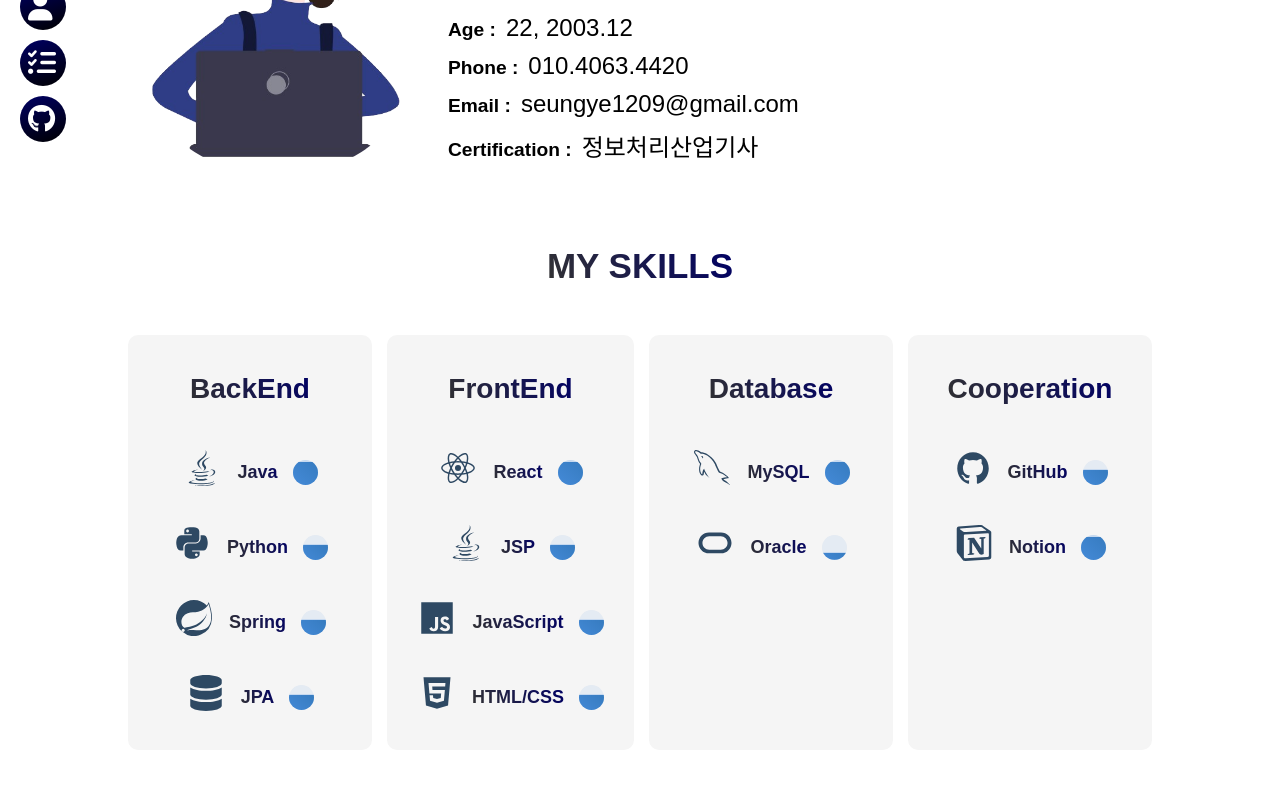
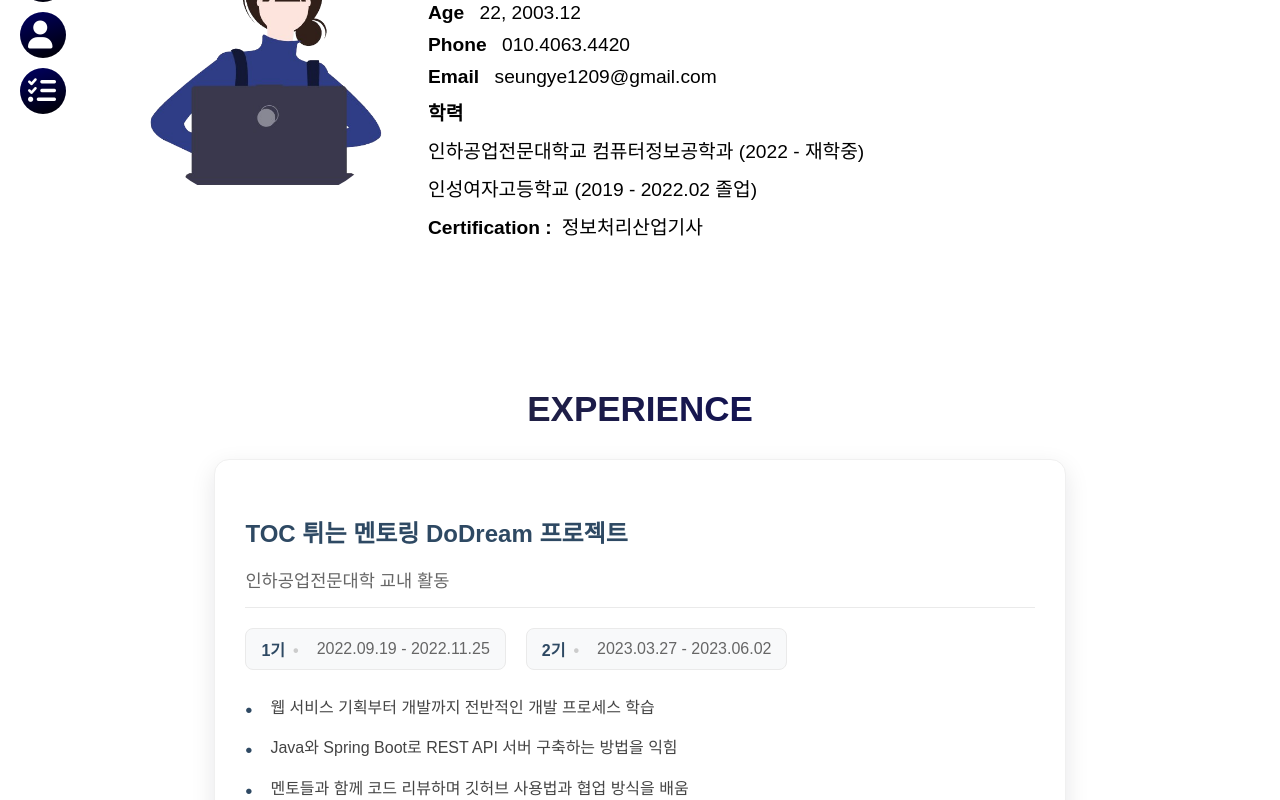
Before and after one commit to LSY0108/portfolio, a React (Create React App) app: page /About in a window 1280 px wide. Shown: the part 360-1160 px from the top of the page. Before the commit the page ends 1130 px from the top, so only its background shows below. Built offline with nearby package versions, Linux system fonts and the light colour scheme; a web font is replaced by a local one.

Commit message:
about update

```diff
--- a/src/components/About/About.js
+++ b/src/components/About/About.js
@@ -7,6 +7,21 @@ import './about.css';
 import Me2 from './Me2.png';
 
 function About(props) {
+    const experienceData = {
+        title: "TOC 튀는 멘토링 DoDream 프로젝트",
+        organization: "인하공업전문대학 교내 활동",
+        periods: [
+            { term: "1기", date: "2022.09.19 - 2022.11.25" },
+            { term: "2기", date: "2023.03.27 - 2023.06.02" }
+        ],
+        achievements: [
+            "웹 서비스 기획부터 개발까지 전반적인 개발 프로세스 학습",
+            "Java와 Spring Boot로 REST API 서버 구축하는 방법을 익힘",
+            "멘토들과 함께 코드 리뷰하며 깃허브 사용법과 협업 방식을 배움",
+            "주간 개발 진행상황 발표와 피드백을 통한 프로젝트 완성도 향상"
+        ]
+    };
+
     return (
         <div className="styled-about">
             <div className="about-container">
@@ -16,14 +31,43 @@ function About(props) {
                     <div className="info-text">
                         <h2 className="section-title">PERSONAL INFOS</h2>
                         <ul className="info-list">
-                            <li><span className="info-label">Name :</span>이승예</li>
-                            <li><span className="info-label">Age :</span>22, 2003.12</li>
-                            <li><span className="info-label">Phone :</span>010.4063.4420</li>
-                            <li><span className="info-label">Email :</span>seungye1209@gmail.com</li>
+                            <li><span className="info-label">Name  </span>이승예</li>
+                            <li><span className="info-label">Age </span>22, 2003.12</li>
+                            <li><span className="info-label">Phone </span>010.4063.4420</li>
+                            <li><span className="info-label">Email </span>seungye1209@gmail.com</li>
+                            <li><span className="info-label">학력 </span></li>
+                            <ul className="education-sublist">
+                                <li>인하공업전문대학교 컴퓨터정보공학과 (2022 - 재학중)</li>
+                                <li>인성여자고등학교 (2019 - 2022.02 졸업)</li>
+                            </ul>
                             <li><span className="info-label">Certification :</span>정보처리산업기사</li>
                         </ul>
                     </div>
                 </div>
+
+
+                <div className="introduction-section">
+                    <h2 className="about-Introduction-h2">EXPERIENCE</h2>
+                    <div className="experience-card">
+                        <h3 className="experience-title">{experienceData.title}</h3>
+                        <p className="experience-org">{experienceData.organization}</p>
+                        <div className="experience-periods">
+                            {experienceData.periods.map((period, index) => (
+                                <div key={index} className="period-item">
+                                    <span className="period-term">{period.term}</span>
+                                    <span className="period-date">{period.date}</span>
+                                </div>
+                            ))}
+                        </div>
+                        <ul className="experience-achievements">
+                            {experienceData.achievements.map((achievement, index) => (
+                                <li key={index}>{achievement}</li>
+                            ))}
+                        </ul>
+                    </div>
+                </div>
+
+
                 <h2 className="about-SKILLS-h2">MY SKILLS</h2>
                 <div className="skills-section">
                     <div className="container">
@@ -83,7 +127,7 @@ const Skill = ({icon, title, level}) => {
                     <div className="skill-level">
                         <div
                             className="wave-container"
-                            style={{ height: levelHeight[level] }}
+                            style={{height: levelHeight[level]}}
                         >
                             <div className="wave"></div>
                         </div>
--- a/src/components/About/about.css
+++ b/src/components/About/about.css
@@ -190,7 +190,7 @@ body {
     padding: 0;
     margin: 0;
     text-align: left;
-    font-size: 1.5rem;
+    font-size: 1.2rem;
 }
 
 .info-list li {
@@ -221,7 +221,7 @@ body {
 }
 
 .profile-image {
-    width: 300px;
+    width: 280px;
     height: auto;
     border-radius: 50%;
     margin-left: 20px;
@@ -230,3 +230,129 @@ body {
 .icon-title:hover {
     transform: translateY(-3px);
 }
+
+
+
+
+
+
+.introduction-section {
+    width: 80%;
+    margin: 50px auto;
+    padding: 20px;
+}
+
+.about-Introduction-h2 {
+    font-size: 35px;
+    background: linear-gradient(240deg, rgba(0, 0, 100, 1), rgba(0, 0, 0, 0.8));
+    -webkit-background-clip: text;
+    -webkit-text-fill-color: transparent;
+    font-weight: bold;
+    margin-bottom: 30px;
+    text-align: center;
+}
+
+.experience-card {
+    background-color: white;
+    border-radius: 15px;
+    padding: 30px;
+    box-shadow: rgba(17, 17, 26, 0.1) 0px 8px 24px;
+    transition: transform 0.3s ease;
+    border: 1px solid #f0f0f0;
+}
+
+.experience-card:hover {
+    transform: translateY(-5px);
+    box-shadow: rgba(17, 17, 26, 0.1) 0px 16px 36px;
+}
+
+.experience-title {
+    color: #2E4963;
+    font-size: 1.5rem;
+    font-weight: 600;
+    margin-bottom: 8px;
+    text-align: left;
+}
+
+.experience-org {
+    color: #666;
+    font-size: 1.1rem;
+    margin-bottom: 20px;
+    padding-bottom: 15px;
+    border-bottom: 1px solid #eaeaea;
+    text-align: left;
+}
+
+.experience-periods {
+    display: flex;
+    gap: 20px;
+    margin-bottom: 25px;
+    flex-wrap: wrap;
+}
+
+.period-item {
+    background-color: #f8f9fa;
+    padding: 8px 15px;
+    border-radius: 8px;
+    display: inline-flex;
+    align-items: center;
+    border: 1px solid #eaeaea;
+}
+
+.period-term {
+    font-weight: 600;
+    margin-right: 10px;
+    color: #2E4963;
+    position: relative;
+}
+
+.period-term::after {
+    content: "•";
+    margin: 0 8px;
+    color: #ccc;
+}
+
+.period-date {
+    color: #666;
+}
+
+.experience-achievements {
+    list-style: none;
+    padding: 0;
+    margin: 0;
+    text-align: left;
+}
+
+.experience-achievements li {
+    position: relative;
+    padding-left: 25px;
+    margin-bottom: 15px;
+    color: #444;
+    font-size: 1rem;
+    line-height: 1.6;
+}
+
+.experience-achievements li::before {
+    content: "•";
+    position: absolute;
+    left: 0;
+    color: #2E4963;
+    font-weight: bold;
+    font-size: 1.2rem;
+}
+
+@media (max-width: 768px) {
+    .introduction-section {
+        width: 90%;
+        padding: 15px;
+    }
+
+    .experience-periods {
+        flex-direction: column;
+        gap: 10px;
+    }
+
+    .period-item {
+        width: 100%;
+    }
+}
--- a/src/components/Header/Header.js
+++ b/src/components/Header/Header.js
@@ -1,10 +1,20 @@
 import React, { useState, useEffect } from "react";
-import { Link as RouterLink } from "react-router-dom";
+import { Link as RouterLink, useLocation } from "react-router-dom";
 import './header.css';
 
 function Header() {
     const [load, setLoad] = useState(false);
     const [activePage, setActivePage] = useState("home"); // 현재 활성화된 페이지 상태
+    const location = useLocation();
+
+    // 페이지 변경 감지하여 스크롤 처리
+    useEffect(() => {
+        window.scrollTo({
+            top: 0,
+            behavior: 'smooth'
+        });
+    }, [location.pathname]); // location.pathname이 변경될 때마다 실행
+
 
     useEffect(() => {
         setActivePage(localStorage.getItem('page'));
@@ -15,8 +25,8 @@ function Header() {
     }, []);
 
     const handlePageClick = (page) => {
-        localStorage.setItem('page',page);
-        setActivePage(page); // 아이콘 클릭 시 활성화된 페이지 상태 업데이트
+        localStorage.setItem('page', page);
+        setActivePage(page);
     };
 
     return (
@@ -40,12 +50,12 @@ function Header() {
                         <span>Projects</span>
                     </RouterLink>
                 </li>
-                <li>
+                {/*<li>
                     <a href="https://github.com/LSY0108" target="_blank" rel="noopener noreferrer" className={activePage === "github" ? "active" : ""}>
                         <i className="fab fa-github"></i>
                         <span>Github</span>
                     </a>
-                </li>
+                </li>*/}
             </ul>
         </header>
     );
--- a/src/components/Home/home.css
+++ b/src/components/Home/home.css
@@ -43,7 +43,7 @@
 }
 
 .left-h2 {
-    font-size: 2.5rem; /* 크기 증가 */
+    font-size: 2.0rem; /* 크기 증가 */
     font-weight: 300;
     color: #d1c4e9;
 }
@@ -73,7 +73,7 @@
 }
 
 .right p {
-    font-size: 1.3rem; /* 크기 증가 */
+    font-size: 1.1rem; /* 크기 증가 */
     line-height: 1.8;
     margin-bottom: 30px;
     padding: 20px; /* 패딩 추가 */
```
Also changed, not shown: 7 other files (tests, documents, lock files or other folders).
